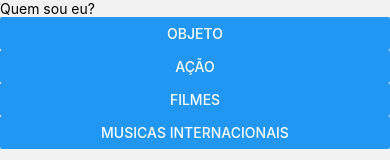
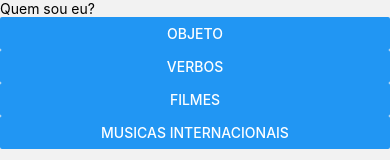
Before and after one commit to daviprios/what_am_i, a React Native app: screen /Home in a window 390 px wide. Shown: the top 160 px of the page. Built offline with nearby package versions, Linux system fonts and the light colour scheme.

Commit message:
Fix timeout leak

```diff
--- a/src/categories.json
+++ b/src/categories.json
@@ -3,7 +3,7 @@
     "Faca", "Caneta", "Porta-Retrato", "Pente",
     "Óculos", "Garrafa", "Ventilador"
   ],
-  "Ação": [
+  "Verbos": [
     "Correr", "Pular", "Dormir", "Comer", "Pentear", "Caçar",
     "Jogar", "Lamber", "Deitar", "Ouvir", "Ler", "Olhar",
     "Viver", "Respirar", "Gritar", "Nadar", "Voar", "Dançar",
--- a/src/game.tsx
+++ b/src/game.tsx
@@ -81,13 +81,17 @@ const Game = () => {
   };
 
   useEffect(() => {
-    setTimeout(() => {
+    const timeout = setTimeout(() => {
       if (remainingTime > 0) {
         setRemainingTime(prev => prev - 1);
       } else {
         navigateToEndScreen();
       }
     }, 1000);
+
+    return () => {
+      clearTimeout(timeout);
+    };
     // eslint-disable-next-line react-hooks/exhaustive-deps
   }, [remainingTime]);
 
```
